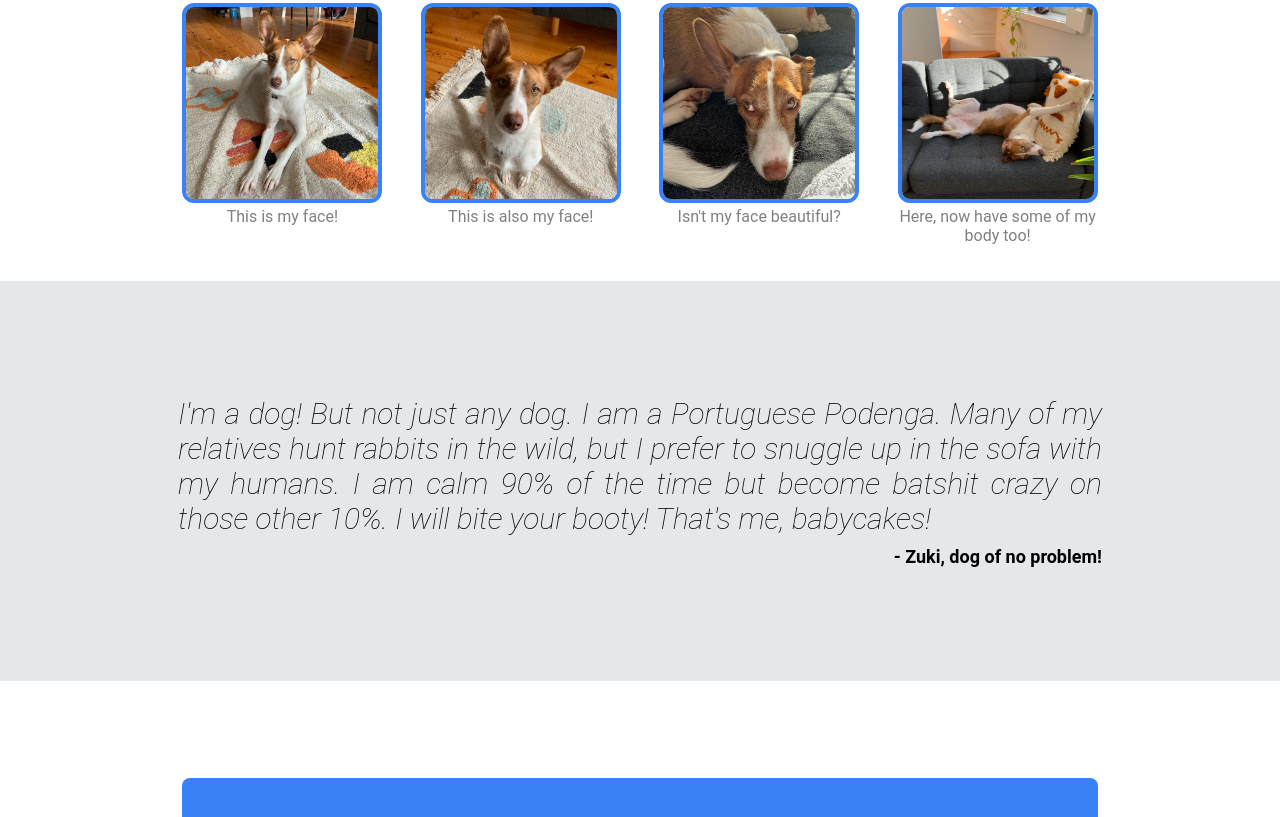
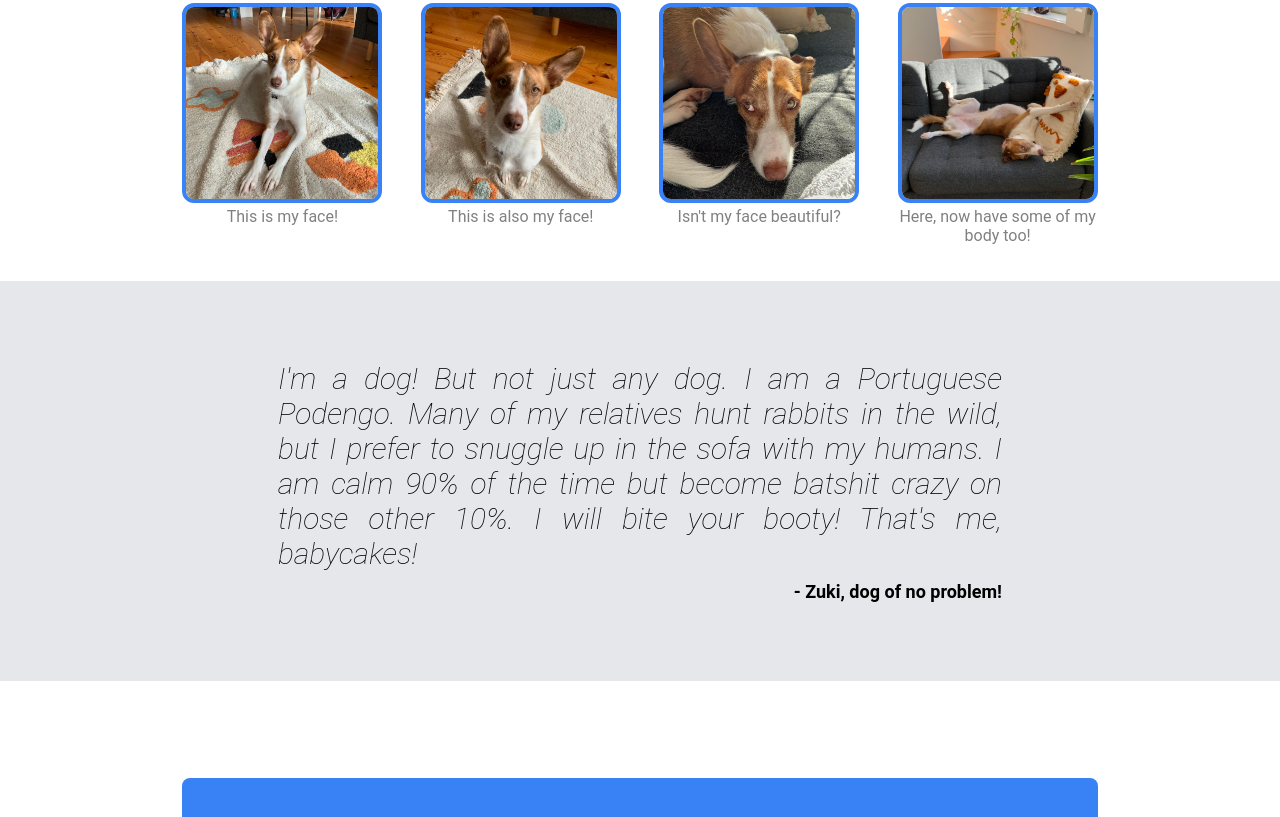
Before and after one commit to vtbarros/Landing-Page, a plain HTML site: page index.html in a window 1280 px wide. Shown: the part 519-1336 px from the top of the page. Drawn offline with Linux system fonts and the light colour scheme.

Commit message:
replace img and edit style

```diff
--- a/index.html
+++ b/index.html
@@ -6,6 +6,7 @@
     <meta name="viewport" content="width=device-width, initial-scale=1.0">
     <link rel="stylesheet" href="./style.css">
     <title>Zuki!</title>
+    <link rel="icon" type="image/png" href="./img/favzuki.png">
 </head>
 <body>
     <div class="header">
@@ -60,7 +61,7 @@
     <div class="section-three">
 
         <div class="sthreecontainer">
-        <em>I'm a dog! But not just any dog. I am a Portuguese Podenga. Many of my relatives hunt rabbits in the wild, but I prefer to
+        <em>I'm a dog! But not just any dog. I am a Portuguese Podengo. Many of my relatives hunt rabbits in the wild, but I prefer to
             snuggle up in the sofa with my humans. I am calm 90% of the time but become batshit crazy on those other 10%. I will bite your booty! That's me, babycakes!</em>
         <p class="signature">- Zuki, dog of no problem!</p>
         </div>
--- a/style.css
+++ b/style.css
@@ -1,3 +1,7 @@
+/* * {
+    border: 1px solid red;
+} */
+
 body {
     display: flex;
     flex-direction: column;
@@ -141,7 +145,7 @@ body {
 }
 
 .sthreecontainer {
-    padding: 50px;
+    padding: 0px 150px;
 }
 
 .signature {
```
Also changed, not shown: img/Zukipysiu.png, img/favzuki.png (added).
